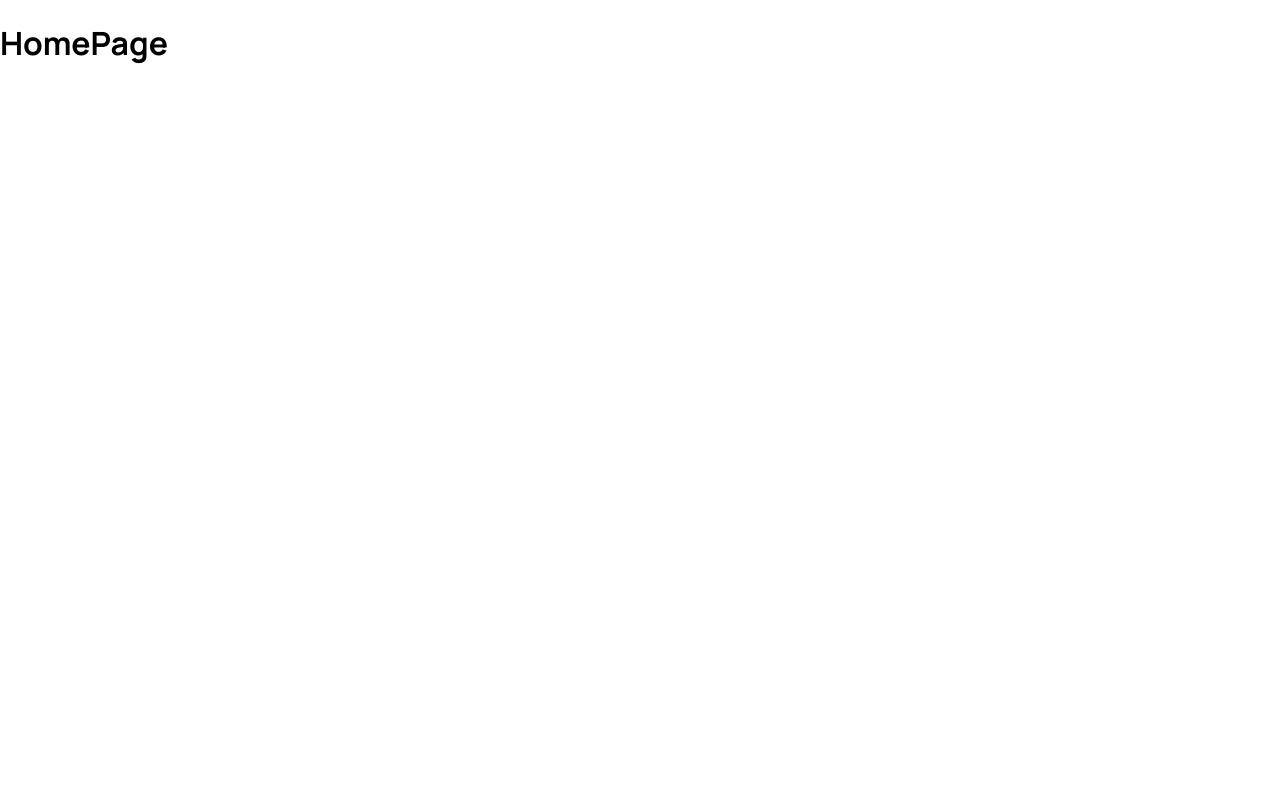
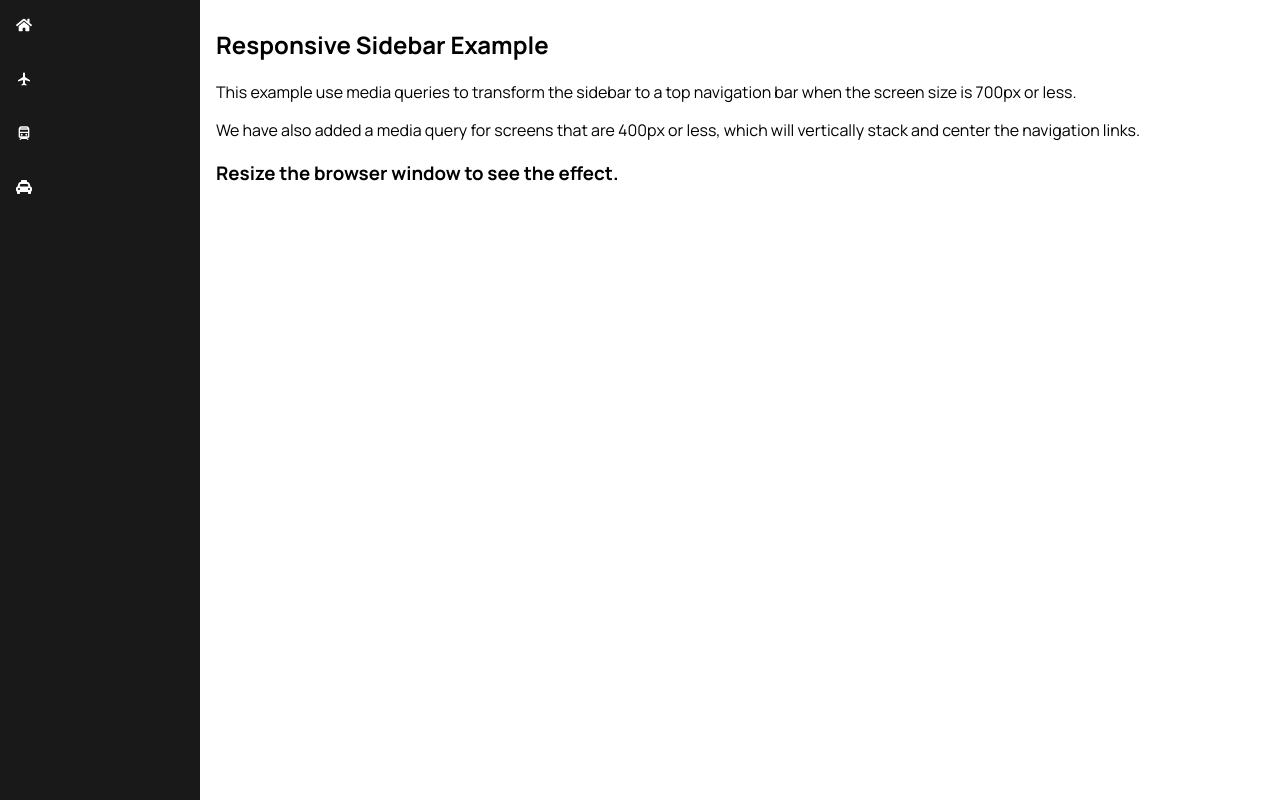
Before and after one commit to LegendDRD/DemoApp, a React (Create React App) app: page / in a window 1280 px wide. Shown: the top 800 px of the page. Built offline with nearby package versions, Linux system fonts and the light colour scheme; sample sign-in values are in the browser's storage.

Commit message:
side bar

```diff
--- a/package.json
+++ b/package.json
@@ -19,6 +19,7 @@
     "react-router-hash-link": "^2.4.3",
     "react-scripts": "5.0.0",
     "react-simple-image-slider": "^2.4.1",
+    "rsuite": "^5.16.1",
     "styled-components": "^5.3.5",
     "swiper": "^8.3.0",
     "typescript": "^4.6.3",
--- /dev/null
+++ b/src/components/UserNavBar.tsx
@@ -0,0 +1,70 @@
+import React from 'react'
+import styled from 'styled-components';
+import { FaHome, FaTaxi } from 'react-icons/fa'
+import { IoMdAirplane } from 'react-icons/io'
+import { BiTrain } from 'react-icons/bi'
+export default function UserNavBar() {
+
+    const Sidebar = styled.div`
+
+    margin: 0;
+  padding: 0;
+  width: 200px;
+  background-color: #1a1919;
+  position: fixed;
+  height: 100%;
+  overflow: auto;
+
+  a {
+    display: block;
+  color: black;
+  padding: 16px;
+  text-decoration: none;
+}
+@media screen and (max-width: 700px) {
+
+    width: 100%;
+    height: auto;
+    position: relative;
+
+  a {float: left;}
+  Content {margin-left: 0;}
+}
+@media screen and (max-width: 400px) {
+  a {
+    text-align: center;
+    float: none;
+  }
+}
+`;
+
+    const Content = styled.div`
+  margin-left: 200px;
+  padding: 8px  16px;
+  height: 1000px;
+
+`;
+
+
+    return (
+        <>
+            <Sidebar >
+                <a href="#"><FaHome style={{ color: "white" }} /></a>
+                <a href="#"><IoMdAirplane style={{ color: "white" }} /></a>
+                <a href="#"><BiTrain style={{ color: "white" }} /></a>
+                <a href="#"><FaTaxi style={{ color: "white" }} /></a>
+
+            </Sidebar>
+
+            <Content >
+                <h2>Responsive Sidebar Example</h2>
+                <p>This example use media queries to transform the sidebar to a top navigation bar when the screen size is 700px or less.</p>
+                <p>We have also added a media query for screens that are 400px or less, which will vertically stack and center the navigation links.</p>
+                <h3>Resize the browser window to see the effect.</h3>
+            </Content>
+
+        </>
+
+
+    )
+}
--- a/src/pages/Home.tsx
+++ b/src/pages/Home.tsx
@@ -1,3 +1,4 @@
+import UserNavBar from 'components/UserNavBar';
 import { useEffect, useState } from 'react';
 import { useNavigate } from 'react-router-dom';
 
@@ -16,7 +17,13 @@
 
     return (
         <>
-            <h1>HomePage</h1>
+            <div>
+                <UserNavBar />
+                <h1 >HomePage aaaaaaaaaaaaaaaaaaaaa</h1>
+            </div>a
+
+
+
         </>
     );
 }
```
Also changed, not shown: 1 other file (tests, documents, lock files or other folders).
